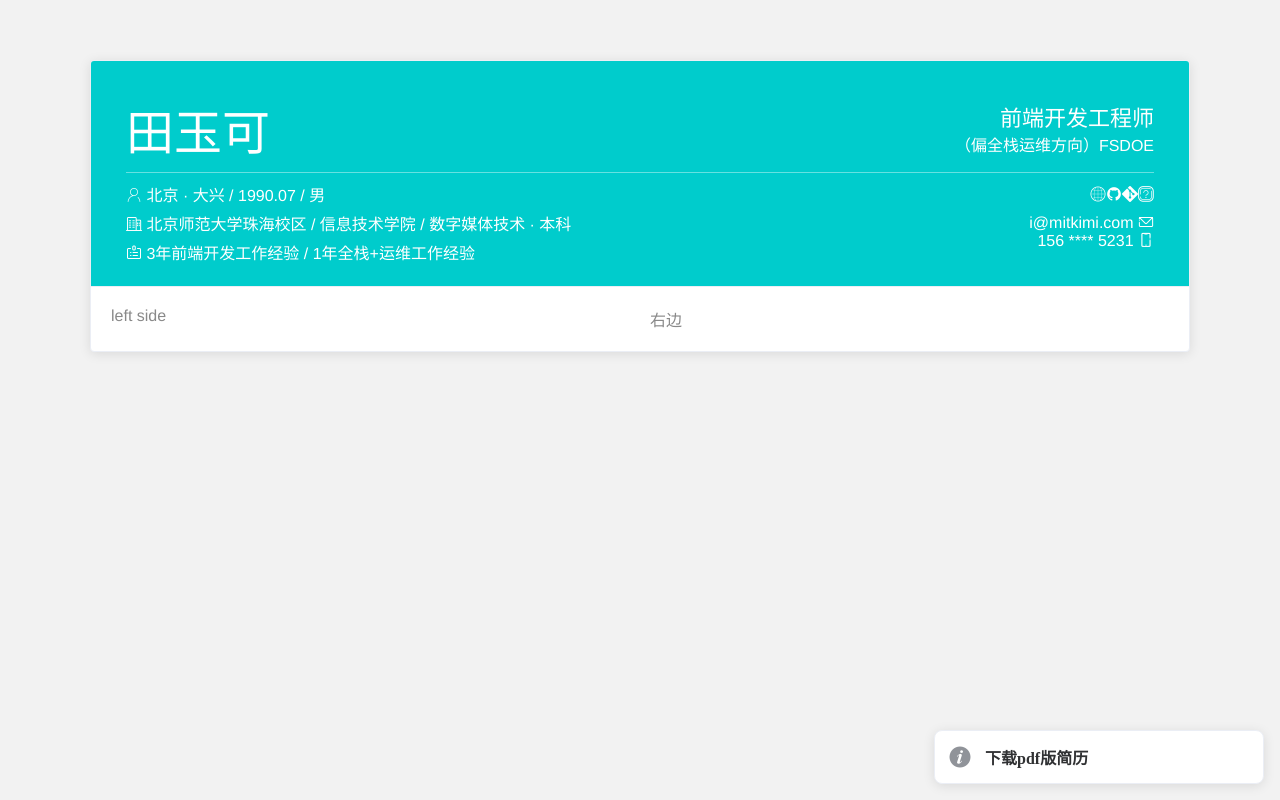
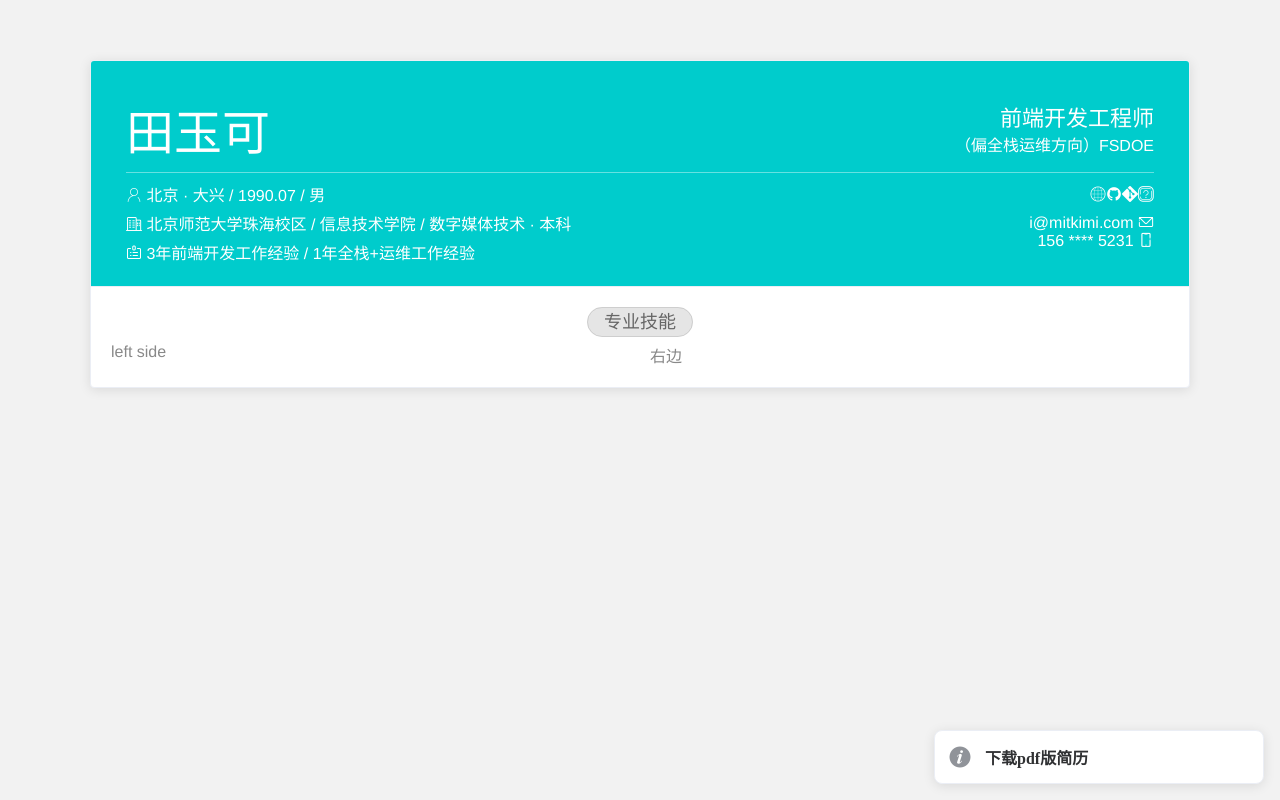
Before and after one commit to mitkimi/resume_page, a Vue app: page / in a window 1280 px wide. Built offline with nearby package versions, Linux system fonts and the light colour scheme.

Commit message:
subtitle addon

```diff
--- a/src/components/HelloWorld.vue
+++ b/src/components/HelloWorld.vue
@@ -52,6 +52,12 @@
           <div class="clearfix"></div>
         </div>
         <el-row :gutter="20" style="color:#898989;">
+          <el-col :span="24" class="box">
+            <div class="title">
+              <span>专业技能</span>
+            </div>
+            <div class="detail"></div>
+          </el-col>
           <el-col :span="12">
             <div>
                 left side
@@ -149,4 +155,22 @@ export default {
     color: #ffffff;
     text-decoration: none;
   }
+  .box {
+
+  }
+  .box .title {
+    font-size: 18px;
+    text-align:center;
+    margin-bottom:10px;
+  }
+  .box .title span {
+    background:rgba(0,0,0,.1);
+    padding:4px 16px;
+    border:1px solid rgba(0,0,0,.1);
+    border-radius:24px;
+    color:#666;
+  }
+  .box .detail {
+
+  }
 </style>
```
